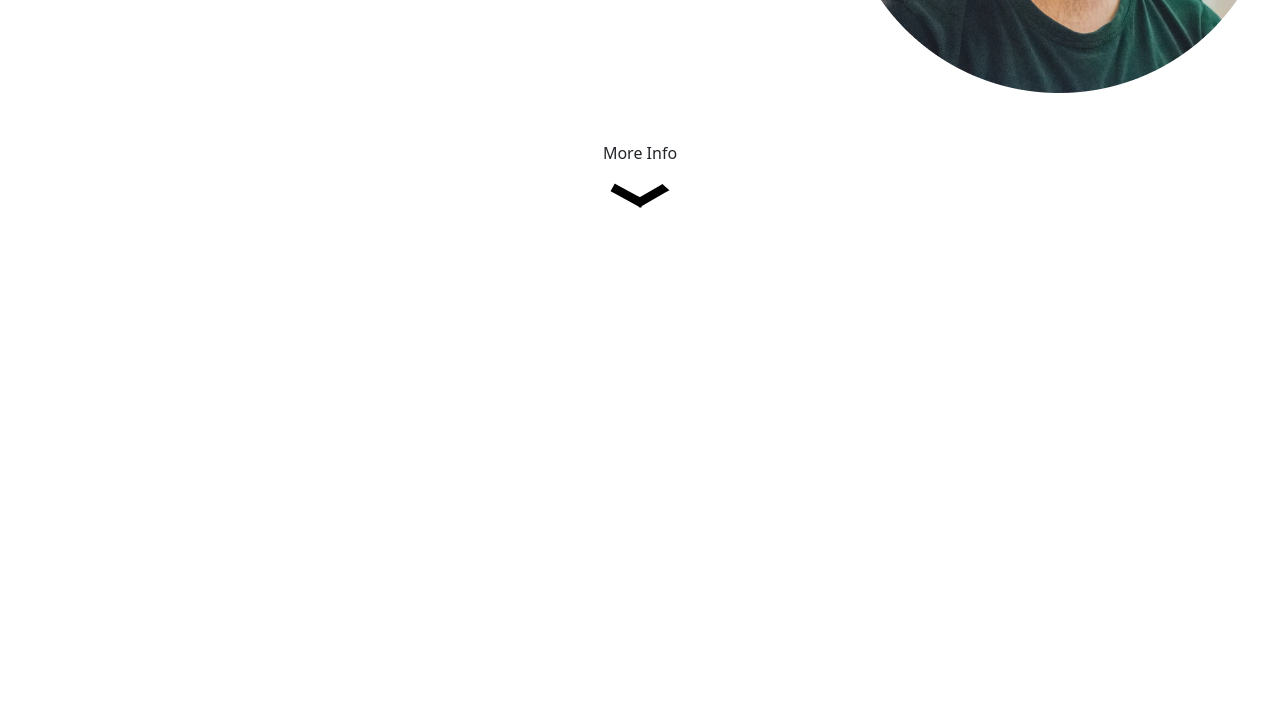
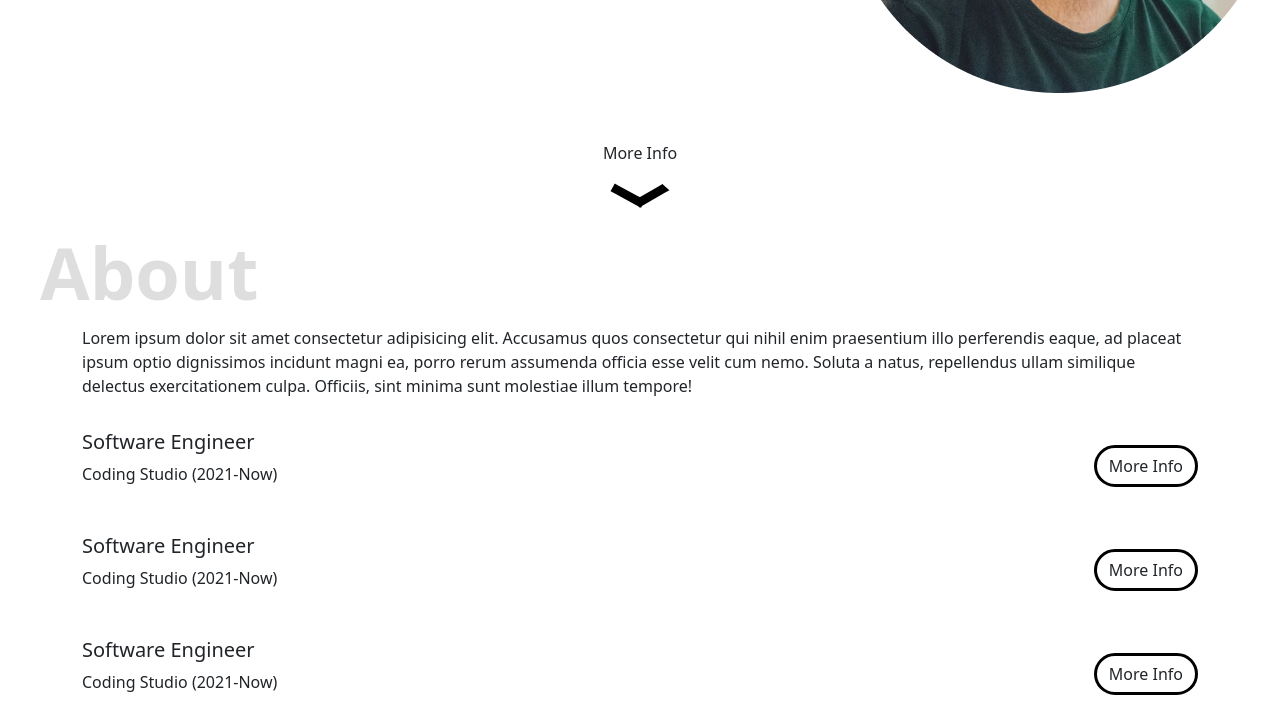
Before and after one commit to arvio1378/Portfolio-codingStudio, a plain HTML site: page index.html in a window 1280 px wide. Shown: the part 531-1241 px from the top of the page. Before the commit the page ends 800 px from the top, so only its background shows below. Drawn offline with nearby package versions, Linux system fonts and the light colour scheme.

Commit message:
add about

```diff
--- a/index.html
+++ b/index.html
@@ -51,6 +51,42 @@
         </div>
     </section>
 
+    <section id="about" class="about container">
+        <p>Lorem ipsum dolor sit amet consectetur adipisicing elit. Accusamus quos consectetur qui nihil enim praesentium illo perferendis eaque, ad placeat ipsum optio dignissimos incidunt magni ea, porro rerum assumenda officia esse velit cum nemo. Soluta a natus, repellendus ullam similique delectus exercitationem culpa. Officiis, sint minima sunt molestiae illum tempore!</p>
+        <div class="about-exp">
+            <div class="about-exp-item">
+                <div class="about-exp-item-header">
+                    <div>
+                        <h5>Software Engineer</h5>
+                        <p>Coding Studio (2021-Now)</p>
+                    </div>
+                    <button class="btn button" onclick="toggleDetail(event)">More Info</button>
+                </div>
+                <p class="about-exp-item-detail">Lorem ipsum dolor sit amet, consectetur adipisicing elit. Exercitationem, maiores consectetur quo iste eaque deleniti ex vel iusto, enim fuga quae numquam, repudiandae sint ullam ipsa officiis commodi amet voluptates!</p>
+            </div>
+            <div class="about-exp-item">
+                <div class="about-exp-item-header">
+                    <div>
+                        <h5>Software Engineer</h5>
+                        <p>Coding Studio (2021-Now)</p>
+                    </div>
+                    <button class="btn button" onclick="toggleDetail(event)">More Info</button>
+                </div>
+                <p class="about-exp-item-detail">Lorem ipsum dolor sit amet, consectetur adipisicing elit. Exercitationem, maiores consectetur quo iste eaque deleniti ex vel iusto, enim fuga quae numquam, repudiandae sint ullam ipsa officiis commodi amet voluptates!</p>
+            </div>
+            <div class="about-exp-item">
+                <div class="about-exp-item-header">
+                    <div>
+                        <h5>Software Engineer</h5>
+                        <p>Coding Studio (2021-Now)</p>
+                    </div>
+                    <button class="btn button" onclick="toggleDetail(event)">More Info</button>
+                </div>
+                <p class="about-exp-item-detail">Lorem ipsum dolor sit amet, consectetur adipisicing elit. Exercitationem, maiores consectetur quo iste eaque deleniti ex vel iusto, enim fuga quae numquam, repudiandae sint ullam ipsa officiis commodi amet voluptates!</p>
+            </div>
+        </div>
+    </section>
+
     <script src="https://code.jquery.com/jquery-3.7.0.min.js" integrity="sha256-2Pmvv0kuTBOenSvLm6bvfBSSHrUJ+3A7x6P5Ebd07/g=" crossorigin="anonymous"></script>
     <script src="https://cdn.jsdelivr.net/npm/@popperjs/core@2.11.8/dist/umd/popper.min.js" integrity="sha384-I7E8VVD/ismYTF4hNIPjVp/Zjvgyol6VFvRkX/vR+Vc4jQkC+hVqc2pM8ODewa9r" crossorigin="anonymous"></script>
     <script src="https://cdn.jsdelivr.net/npm/bootstrap@5.3.0/dist/js/bootstrap.min.js" integrity="sha384-fbbOQedDUMZZ5KreZpsbe1LCZPVmfTnH7ois6mU1QK+m14rQ1l2bGBq41eYeM/fS" crossorigin="anonymous"></script>
--- a/main.js
+++ b/main.js
@@ -0,0 +1,14 @@
+function toggleDetail(e) {
+    const target = $(e.target)
+
+    if($(target).hasClass("active")) {
+        $(target).html("More Info").removeClass("active")
+    } else {
+        $(target).html("Less Info").addClass("active")
+    }
+
+    const item = $(target).parents(".about-exp-item")
+    const detail = $(item).children(".about-exp-item-detail")
+
+    $(detail).slideToggle()
+}
--- a/style.css
+++ b/style.css
@@ -1,13 +1,26 @@
 section {
     padding-top: 128px;
+    position: relative;
 }
 
-.btn {
+section::before {
+    z-index: -1;
+    content: '';
+    opacity: 0.25;
+    color: gray;
+    font-size: 72px;
+    position: absolute;
+    top: 20px;
+    left: -30px;
+    font-weight: 700;
+}
+
+.btn.button {
     border: 3px solid black;
     border-radius: 24px;
 }
 
-.btn:hover {
+.btn.button:hover, .btn.button.active {
     border: 3px solid black;
     background-color: black;
     color: white;
@@ -30,6 +43,24 @@ section {
     width: 60px;
 }
 
+.about::before {
+    content: 'About';
+}
+
+.about-exp-item {
+    margin-top: 32px;
+}
+
+.about-exp-item-header {
+    display: flex;
+    justify-content: space-between;
+    align-items: center;
+}
+
+.about-exp-item-detail {
+    display: none;
+}
+
 #arrow {
     animation: 2s upDown infinite;
 }
```
